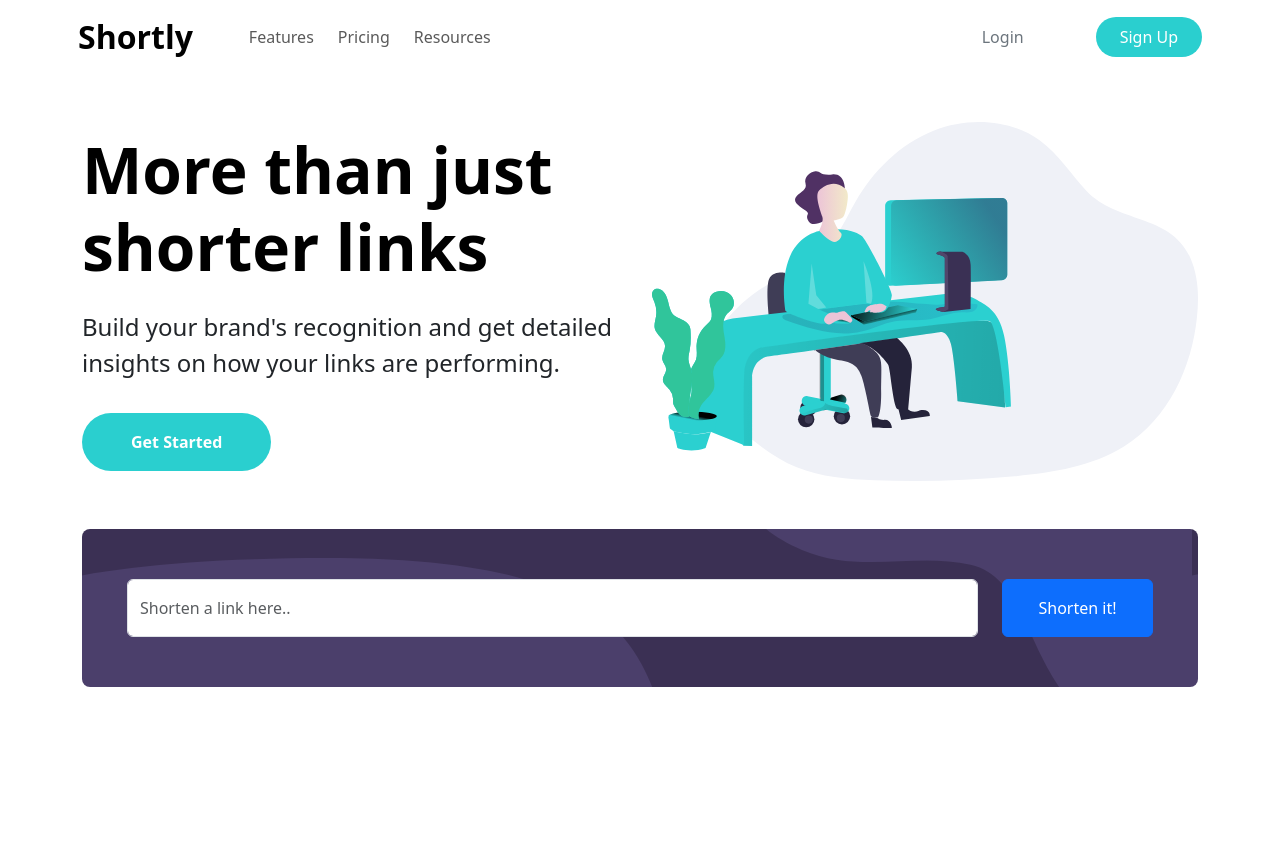
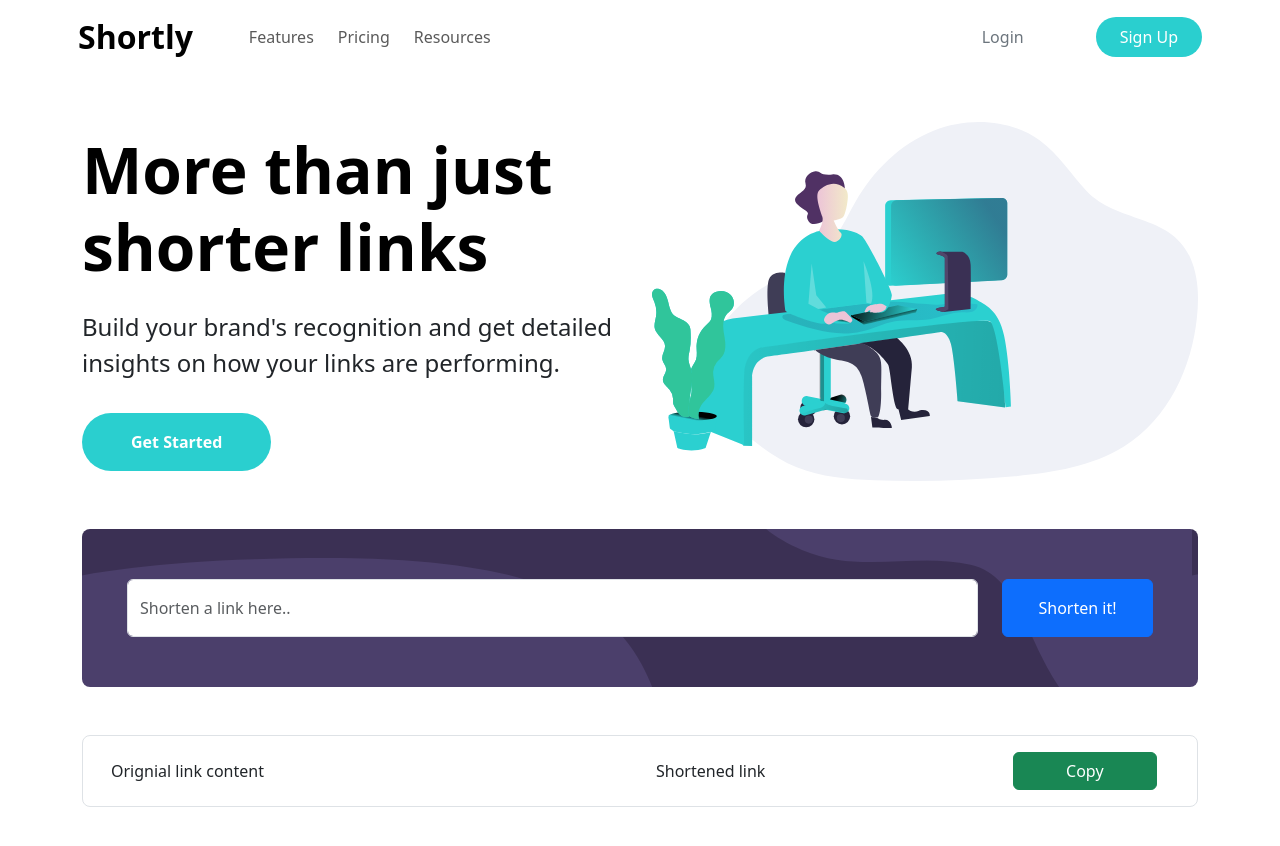
Before and after one commit to KrystianZybura/url-shortening-api-landing-page, a React (Vite) app: page / in a window 1280 px wide. Shown: the top 846 px of the page. Before the commit the page ends 800 px from the top, so only its background shows below. Built offline with nearby package versions, Linux system fonts and the light colour scheme.

Commit message:
output "sketch" added

```diff
--- a/src/App.tsx
+++ b/src/App.tsx
@@ -1,6 +1,7 @@
 import Form from "./components/Form";
 import Introduction from "./components/Introduction";
 import Navigation from "./components/Navigation";
+import Output from "./components/Output";
 
 function App() {
   return (
@@ -11,6 +12,7 @@ function App() {
       <main className="container">
         <Introduction />
         <Form />
+        <Output />
       </main>
     </>
   );
--- /dev/null
+++ b/src/components/Output/index.tsx
@@ -0,0 +1,15 @@
+const Output = () => (
+  <section className="my-5">
+    <ul className="list-group gap-4">
+      <li className="list-group-item py-3 rounded-3">
+        <div className="row gap-3 container">
+          <span className="col-6 my-auto">Orignial link content</span>
+          <span className="col-4 my-auto">Shortened link</span>
+          <button className="btn btn-success col my-auto">Copy</button>
+        </div>
+      </li>
+    </ul>
+  </section>
+);
+
+export default Output;
```
Also changed, not shown: src/components/Output/styled.ts (added).
